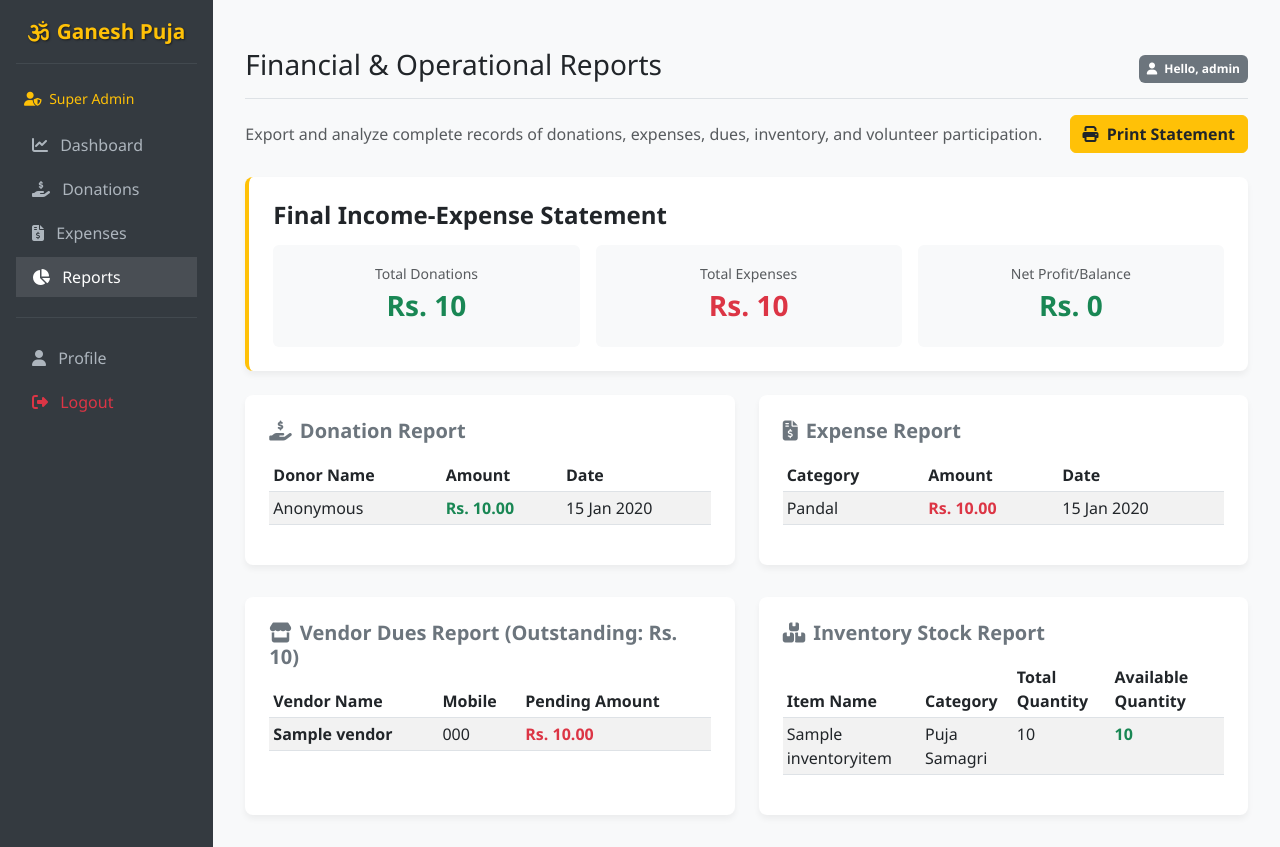
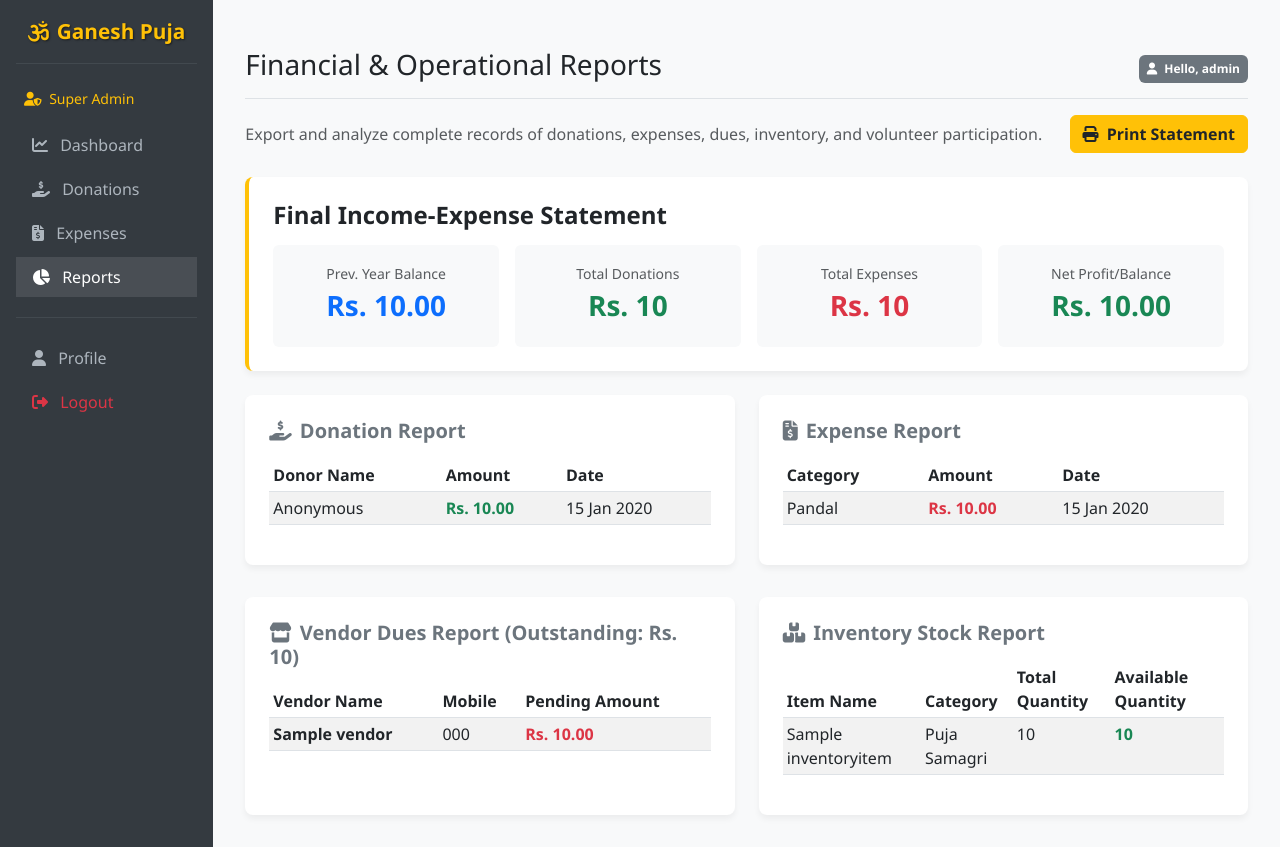
Before and after one commit to Santosh190512/ganesh-puja, a Django app: page /reports/ in a window 1280 px wide. Run offline with Django 5.2, Linux system fonts and the light colour scheme; a user stored in the database is signed in; tables that the repository leaves empty hold one stand-in row (values such as "Sample post").

Commit message:
added previous year carry-forward balance settings

```diff
--- a/puja/admin.py
+++ b/puja/admin.py
@@ -3,7 +3,7 @@ from django.contrib.auth.admin import UserAdmin
 from .models import (CustomUser, VolunteerTeam, Donation, Expense, VolunteerDuty,
                      Attendance, PujaEvent, Vendor, Quotation, VendorPayment,
                      InventoryItem, StockTransaction, PrasadPlanner, Announcement,
-                     GalleryAlbum, GalleryMedia)
+                     GalleryAlbum, GalleryMedia, PujaConfiguration)
 
 class CustomUserAdmin(UserAdmin):
     model = CustomUser
@@ -31,3 +31,4 @@ admin.site.register(PrasadPlanner)
 admin.site.register(Announcement)
 admin.site.register(GalleryAlbum)
 admin.site.register(GalleryMedia)
+admin.site.register(PujaConfiguration)
--- a/puja/forms.py
+++ b/puja/forms.py
@@ -28,20 +28,22 @@ class UserProfileForm(forms.ModelForm):
 class DonationForm(forms.ModelForm):
     class Meta:
         model = Donation
-        fields = ('donor_name', 'donor_mobile', 'amount', 'payment_method', 'transaction_id', 'is_anonymous', 'receipt_file')
+        fields = ('donor_name', 'donor_mobile', 'amount', 'payment_method', 'transaction_id', 'is_anonymous', 'receipt_file', 'material_description')
         widgets = {
             'donor_name': forms.TextInput(attrs={'class': 'form-control', 'placeholder': 'Enter Donor Name'}),
             'donor_mobile': forms.TextInput(attrs={'class': 'form-control', 'placeholder': 'Enter Donor Mobile'}),
-            'amount': forms.NumberInput(attrs={'class': 'form-control', 'placeholder': 'Amount in Rs.'}),
+            'amount': forms.NumberInput(attrs={'class': 'form-control', 'placeholder': 'Amount in Rs. (Optional for material donations)'}),
             'payment_method': forms.Select(attrs={'class': 'form-control'}),
             'transaction_id': forms.TextInput(attrs={'class': 'form-control', 'placeholder': 'Transaction ID (Optional)'}),
             'is_anonymous': forms.CheckboxInput(attrs={'class': 'form-check-input'}),
             'receipt_file': forms.ClearableFileInput(attrs={'class': 'form-control', 'accept': 'image/*', 'capture': 'environment'}),
+            'material_description': forms.TextInput(attrs={'class': 'form-control', 'placeholder': 'e.g. 50kg Rice, 20kg Potato (For In-Kind donations)'}),
         }
 
     def __init__(self, *args, **kwargs):
         super().__init__(*args, **kwargs)
         self.fields['amount'].required = False
+        self.fields['material_description'].required = False
 
 class ExpenseForm(forms.ModelForm):
     class Meta:
--- a/puja/models.py
+++ b/puja/models.py
@@ -50,6 +50,7 @@ class Donation(models.Model):
     received_by = models.ForeignKey(CustomUser, on_delete=models.SET_NULL, null=True)
 
     receipt_file = models.FileField(upload_to='donations/', blank=True, null=True)
+    material_description = models.CharField(max_length=255, blank=True, null=True, help_text="e.g. 50kg Rice, 20kg Potato")
 
     def save(self, *args, **kwargs):
         if not self.receipt_number:
@@ -249,3 +250,9 @@ class GalleryMedia(models.Model):
 
     def __str__(self):
         return f"Media in {self.album.title}"
+
+class PujaConfiguration(models.Model):
+    previous_year_balance = models.DecimalField(max_digits=12, decimal_places=2, default=0.00, blank=True, null=True, verbose_name="Previous Year Carry Forward Balance")
+
+    def __str__(self):
+        return f"Puja Settings (Prev Year Balance: Rs. {self.previous_year_balance})"
--- a/puja/templates/puja/dashboard.html
+++ b/puja/templates/puja/dashboard.html
@@ -12,6 +12,9 @@
                 <div>
                     <h6 class="text-uppercase small mb-1">Total Budget</h6>
                     <h4 class="mb-0">Rs. {{ net_budget }}</h4>
+                    {% if prev_year_balance > 0 %}
+                        <div style="font-size: 0.75rem;" class="opacity-75 mt-1"><i class="fa-solid fa-clock-rotate-left me-1"></i>Incl. Rs. {{ prev_year_balance }} prev.</div>
+                    {% endif %}
                 </div>
                 <i class="fa-solid fa-wallet fa-2x opacity-50"></i>
             </div>
--- a/puja/templates/puja/reports.html
+++ b/puja/templates/puja/reports.html
@@ -13,19 +13,37 @@
 <div class="card p-4 mb-4 border-start border-4 border-warning">
     <h4 class="fw-bold mb-3 text-dark">Final Income-Expense Statement</h4>
     <div class="row text-center g-3">
+        {% if prev_year_balance > 0 %}
+        <div class="col-md-3">
+            <div class="bg-light p-3 rounded">
+                <span class="text-muted small uppercase">Prev. Year Balance</span>
+                <h3 class="text-primary fw-bold mt-1">Rs. {{ prev_year_balance }}</h3>
+            </div>
+        </div>
+        <div class="col-md-3">
+        {% else %}
         <div class="col-md-4">
+        {% endif %}
             <div class="bg-light p-3 rounded">
                 <span class="text-muted small uppercase">Total Donations</span>
                 <h3 class="text-success fw-bold mt-1">Rs. {{ total_donations }}</h3>
             </div>
         </div>
+        {% if prev_year_balance > 0 %}
+        <div class="col-md-3">
+        {% else %}
         <div class="col-md-4">
+        {% endif %}
             <div class="bg-light p-3 rounded">
                 <span class="text-muted small uppercase">Total Expenses</span>
                 <h3 class="text-danger fw-bold mt-1">Rs. {{ total_expenses }}</h3>
             </div>
         </div>
+        {% if prev_year_balance > 0 %}
+        <div class="col-md-3">
+        {% else %}
         <div class="col-md-4">
+        {% endif %}
             <div class="bg-light p-3 rounded">
                 <span class="text-muted small uppercase">Net Profit/Balance</span>
                 <h3 class="{% if net_balance >= 0 %}text-success{% else %}text-danger{% endif %} fw-bold mt-1">Rs. {{ net_balance }}</h3>
--- a/puja/views.py
+++ b/puja/views.py
@@ -7,7 +7,7 @@ from django.utils import timezone
 from .models import (CustomUser, VolunteerTeam, Donation, Expense, VolunteerDuty,
                      Attendance, PujaEvent, Vendor, Quotation, VendorPayment,
                      InventoryItem, StockTransaction, PrasadPlanner, Announcement,
-                     GalleryAlbum, GalleryMedia)
+                     GalleryAlbum, GalleryMedia, PujaConfiguration)
 from .forms import (CustomUserCreationForm, UserProfileForm, DonationForm, ExpenseForm,
                     VolunteerTeamForm, DutyAssignmentForm, EventForm, InventoryItemForm,
                     StockTransactionForm, VendorForm, QuotationForm, VendorPaymentForm,
@@ -64,9 +64,12 @@ def profile_view(request):
 
 @login_required
 def dashboard_view(request):
+    config = PujaConfiguration.objects.first()
+    prev_year_balance = config.previous_year_balance if config and config.previous_year_balance else 0.00
+
     total_donations = Donation.objects.aggregate(total=Sum('amount'))['total'] or 0
     total_expenses = Expense.objects.aggregate(total=Sum('amount'))['total'] or 0
-    net_budget = total_donations - total_expenses
+    net_budget = prev_year_balance + total_donations - total_expenses
 
     pending_tasks_count = VolunteerDuty.objects.filter(status='PENDING').count()
     volunteers_count = CustomUser.objects.filter(role='NORMAL_VOLUNTEER').count()
@@ -85,6 +88,7 @@ def dashboard_view(request):
         'total_donations': total_donations,
         'total_expenses': total_expenses,
         'net_budget': net_budget,
+        'prev_year_balance': prev_year_balance,
         'pending_tasks_count': pending_tasks_count,
         'volunteers_count': volunteers_count,
         'upcoming_events': upcoming_events,
@@ -540,12 +544,15 @@ def prasad_add(request):
 @login_required
 @admin_only
 def reports_view(request):
+    config = PujaConfiguration.objects.first()
+    prev_year_balance = config.previous_year_balance if config and config.previous_year_balance else 0.00
+
     donations = Donation.objects.all().order_by('-date_received')
     expenses = Expense.objects.all().order_by('-date_incurred')
 
     total_donations = donations.aggregate(total=Sum('amount'))['total'] or 0
     total_expenses = expenses.aggregate(total=Sum('amount'))['total'] or 0
-    net_balance = total_donations - total_expenses
+    net_balance = prev_year_balance + total_donations - total_expenses
 
     vendors = Vendor.objects.filter(pending_amount__gt=0)
     total_vendor_dues = vendors.aggregate(total=Sum('pending_amount'))['total'] or 0
@@ -559,6 +566,7 @@ def reports_view(request):
         'total_donations': total_donations,
         'total_expenses': total_expenses,
         'net_balance': net_balance,
+        'prev_year_balance': prev_year_balance,
         'vendors': vendors,
         'total_vendor_dues': total_vendor_dues,
         'inventory_items': inventory_items,
```
Also changed, not shown: puja/templates/puja/donation_list.html (+8 -1 lines), puja/templates/puja/receipt.html (+20 -0 lines), db.sqlite3, puja/migrations/0003_donation_material_description.py (added), puja/migrations/0004_pujaconfiguration.py (added).
